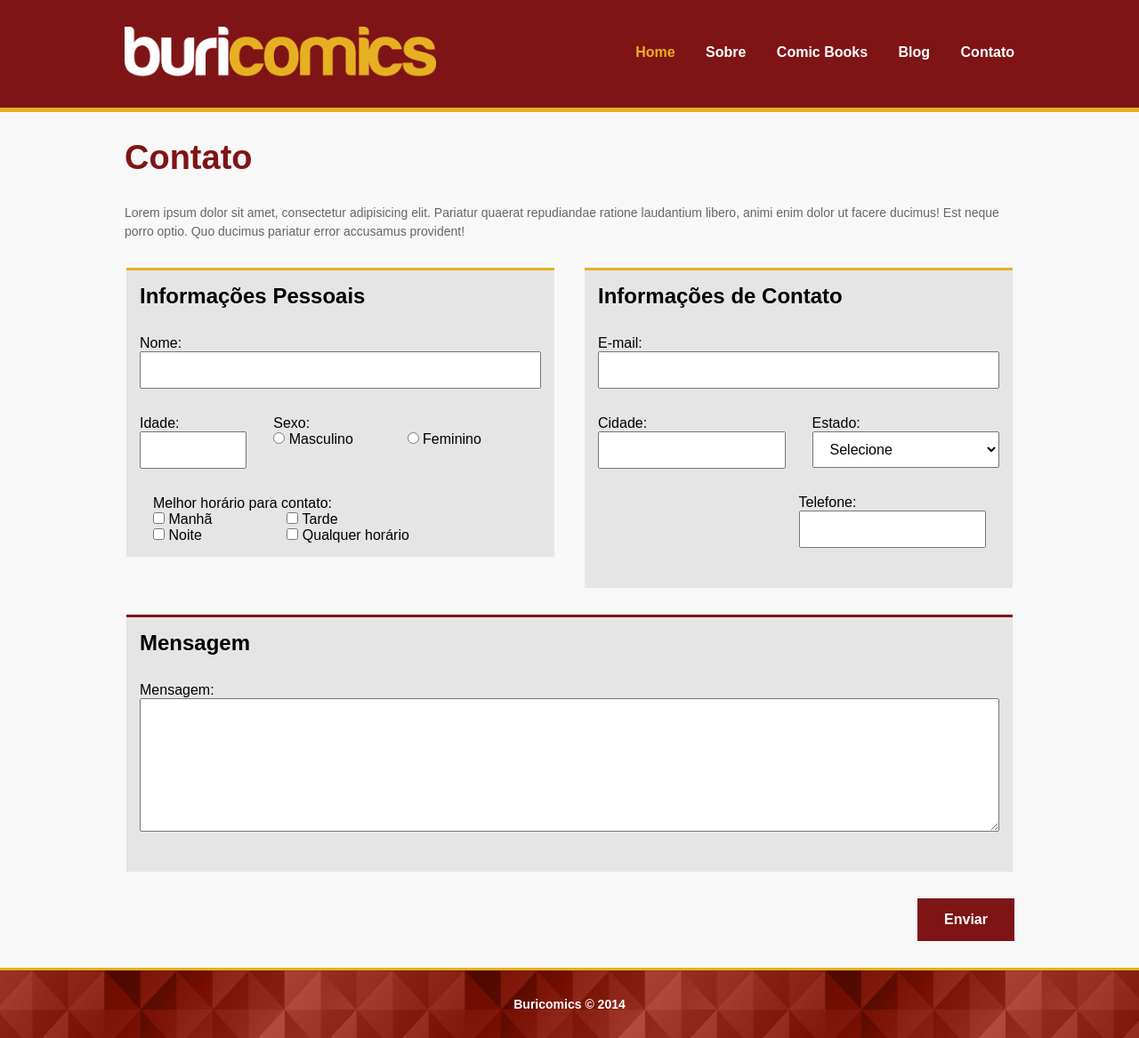
After one commit to fvmvalente/buricomics, a PHP site: page /contato.php in a window 1280 px wide. The commit adds this page. Shown: the whole page at 89% size. Run offline with PHP 8.4, Linux system fonts and the light colour scheme.

Commit message:
Adicionando arquivos criados com os alunos.

```diff
--- /dev/null
+++ b/actions/contato.php
@@ -0,0 +1,2 @@
+<?php
+var_dump($_POST);
--- /dev/null
+++ b/contato.php
@@ -0,0 +1,119 @@
+<?php include 'topo.php'; ?>
+
+<section class="conteudo">
+    <div class="centralizar clearfix">
+        <article class="texto">
+            <h1 class="titulo">Contato</h1>
+
+            <p>
+                Lorem ipsum dolor sit amet, consectetur adipisicing elit. Pariatur quaerat repudiandae ratione laudantium libero, animi enim dolor ut facere ducimus! Est neque porro optio. Quo ducimus pariatur error accusamus provident!
+            </p>
+        </article>
+
+        <form action="actions/contato.php" method="post">
+            <div class="clearfix">
+                <div class="coluna metade pr">
+                    <fieldset class="fieldset">
+                        <h2 class="titulo-form">Informações Pessoais</h2>
+
+                        <div>
+                            <label for="conNome">Nome:</label>
+                            <input class="controle" id="conNome" name="conNome" type="text" required/>
+                        </div>
+
+                        <div class="coluna w30 pr">
+                            <label for="conIdade">Idade:</label>
+                            <input class="controle" id="conIdade" name="conIdade" type="text" required/>
+                        </div>
+
+                        <div class="coluna w70 pl">
+                            <label for="">Sexo:</label>
+                            <br/>
+                            <div class="coluna metade">
+                                <input id="conMasculino" name="conSexo" type="radio" value="Masculino" required/>
+                                <label for="conMasculino">Masculino</label>
+                            </div>
+
+                            <div class="coluna metade">
+                                <input id="conFeminino" name="conSexo" type="radio" value="Feminino" required/>
+                                <label for="conFeminino">Feminino</label>
+                            </div>
+                        </div>
+
+                        <div style="clear: both;"></div>
+
+                        <div class="coluna w70 pl">
+                            <label for="">Melhor horário para contato:</label>
+                            <br/>
+                            <div class="coluna metade">
+                                <input id="manha" name="conHorario[]" type="checkbox" value="Manhã"/>
+                                <label for="manha">Manhã</label>
+                            </div>
+
+                            <div class="coluna metade">
+                                <input id="tarde" name="conHorario[]" type="checkbox" value="Tarde"/>
+                                <label for="tarde">Tarde</label>
+                            </div>
+
+                            <div class="coluna metade">
+                                <input id="noite" name="conHorario[]" type="checkbox" value="Noite"/>
+                                <label for="noite">Noite</label>
+                            </div>
+
+                            <div class="coluna metade">
+                                <input id="qualquer" name="conHorario[]" type="checkbox"
+                                value="Qualquer horário"/>
+                                <label for="qualquer">Qualquer horário</label>
+                            </div>
+                        </div>
+
+
+                    </fieldset>
+                </div>
+
+                <div class="coluna metade pl">
+                    <fieldset class="fieldset">
+                        <h2 class="titulo-form">Informações de Contato</h2>
+
+                        <div>
+                            <label for="conEmail">E-mail:</label>
+                            <input class="controle" id="conEmail" name="conEmail" type="email" required/>
+                        </div>
+
+                        <div class="coluna metade pr">
+                            <label for="conCidade">Cidade:</label>
+                            <input class="controle" id="conCidade" name="conCidade" type="text" required/>
+                        </div>
+
+                        <div class="coluna metade pl">
+                            <label for="conEstado">Estado:</label>
+                            <select class="controle" id="conEstado" name="conEstado" required>
+                                <option value="">Selecione</option>
+                                <option value="AM">AM</option>
+                            </select>
+                        </div>
+
+                        <div class="coluna metade pr">
+                            <label for="conTelefone">Telefone:</label>
+                            <input class="controle" id="conTelefone" name="conTelefone" type="text" required/>
+                        </div>
+
+                    </fieldset>
+                </div>
+            </div>
+
+            <fieldset class="fieldset fieldset-mensagem">
+                <h2 class="titulo-form">Mensagem</h2>
+
+                <div>
+                    <label for="conMensagem">Mensagem:</label>
+                    <textarea class="controle" id="conMensagem" name="conMensagem" required></textarea>
+                </div>
+            </fieldset>
+
+            <button type="submit" class="btn">Enviar</button>
+        </form>
+    </div>
+</section>
+
+<?php include 'rodape.php'; ?>
--- /dev/null
+++ b/rodape.php
@@ -0,0 +1,6 @@
+<footer class="rodape">
+    Buricomics &copy; 2014
+</footer><!-- fim do rodape -->
+
+</body>
+</html>
--- a/index.html
+++ b/topo.php
@@ -27,10 +27,10 @@
         <nav class="menu">
             <ul>
                 <li class="menu-item">
-                    <a class="menu-link menu-selecionado" href="index.html">Home</a>
+                    <a class="menu-link menu-selecionado" href="index.php">Home</a>
                 </li>
                 <li class="menu-item">
-                    <a class="menu-link" href="sobre.html">Sobre</a>
+                    <a class="menu-link" href="sobre.php">Sobre</a>
                 </li>
                 <li class="menu-item">
                     <a class="menu-link" href="">Comic Books</a>
@@ -39,39 +39,9 @@
                     <a class="menu-link" href="">Blog</a>
                 </li>
                 <li class="menu-item">
-                    <a class="menu-link" href="contato.html">Contato</a>
+                    <a class="menu-link" href="contato.php">Contato</a>
                 </li>
             </ul>
         </nav>
     </div>
 </header><!-- fim do topo -->
-
-<section class="conteudo">
-    <div class="banner-index">
-        <img alt="" src="assets/img/avengers-age-of-ultron-1280.jpg" />
-
-        <div class="centralizar">
-            <div class="banner-index-sobre">
-                <h1>Lorem ipsum dolor sit amet</h1>
-                <p>Lorem ipsum dolor sit amet, consectetur adipisicing elit. Officiis maiores dicta voluptatem, nulla error temporibus eaque quasi enim iure debitis.</p>
-            </div>
-        </div>
-    </div>
-
-    <div class="centralizar">
-
-        <form class="busca">
-            <label for="buscaInput">Procurar Comic Book</label>
-            <input placeholder="Procurar Comic Book" id="buscaInput" type="search" />
-            <button>L</button>
-        </form>
-
-    </div><!-- fim da centralizar -->
-</section><!-- fim do conteudo -->
-
-<footer class="rodape">
-    Buricomics &copy; 2014
-</footer><!-- fim do rodape -->
-
-</body>
-</html>
```
Also changed, not shown: contato.html (deleted, +0 -134 lines), index.php (added, +26 -0 lines), sobre.php (renamed from sobre.html, +2 -53 lines).
